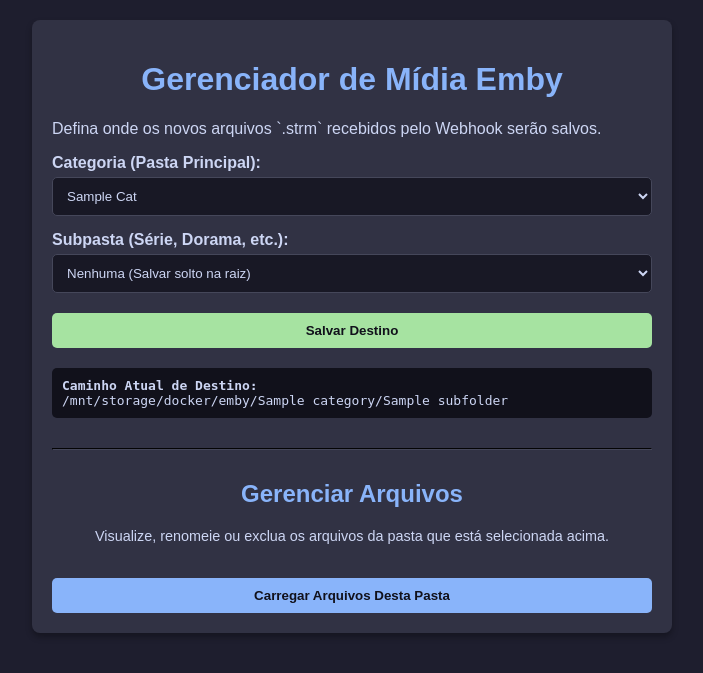
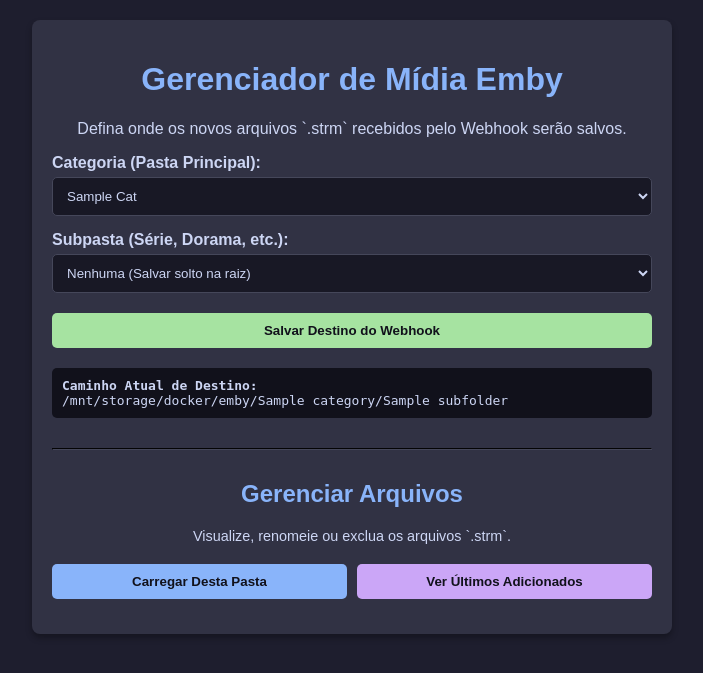
Before and after one commit to kabaweb/emby-strm-manager, a FastAPI app: template templates/index.html in a window 1280 px wide. Shown: the top 673 px of the page, without its empty margins (288-991 px from the left). Run offline with FastAPI, Linux system fonts and the light colour scheme; the template is opened without the code that fills it: most values are stand-ins (such as "Sample title", 1, 10 or a date in 2020).

Commit message:
Add listagem de arquivos recentes e filtro strm

```diff
--- a/app.py
+++ b/app.py
@@ -96,10 +96,43 @@ async def list_files(category: str, subfolder: str = ""):
     if not os.path.exists(target_dir):
         return {"files": []}
 
-    # Lista apenas os arquivos (ignora pastas)
-    files = [f for f in os.listdir(target_dir) if os.path.isfile(os.path.join(target_dir, f))]
+    # FILTRO: Lista apenas os arquivos que terminam com .strm (ignora pastas e outros arquivos)
+    files = [f for f in os.listdir(target_dir) if os.path.isfile(os.path.join(target_dir, f)) and f.endswith('.strm')]
     files.sort()
     return {"files": files}
+
+@app.get("/recent-files", dependencies=[Depends(verify_credentials)])
+async def get_recent_files(limit: int = 15):
+    recent_files = []
+
+    # Percorre todas as categorias configuradas
+    for category in CATEGORIES:
+        cat_path = os.path.join(BASE_DIR, category)
+        if not os.path.exists(cat_path):
+            continue
+
+        # Vasculha a categoria e suas subpastas
+        for root, dirs, files in os.walk(cat_path):
+            for file in files:
+                if file.endswith('.strm'):
+                    full_path = os.path.join(root, file)
+
+                    # Descobre o nome da subpasta (se houver)
+                    rel_path = os.path.relpath(root, cat_path)
+                    subfolder = "" if rel_path == "." else rel_path
+
+                    # Pega a data de modificação do arquivo
+                    mtime = os.path.getmtime(full_path)
+                    recent_files.append({
+                        "file_name": file,
+                        "category": category,
+                        "subfolder": subfolder.replace('\\', '/'), # Garante o formato correto
+                        "mtime": mtime
+                    })
+
+    # Ordena dos mais recentes para os mais antigos e pega o limite
+    recent_files.sort(key=lambda x: x["mtime"], reverse=True)
+    return {"files": recent_files[:limit]}
 
 @app.post("/rename-file", dependencies=[Depends(verify_credentials)])
 async def rename_file(payload: FileActionPayload):
--- a/templates/index.html
+++ b/templates/index.html
@@ -11,10 +11,14 @@
         h2 { font-size: 1.5em; margin-top: 30px; }
         label { display: block; margin-top: 15px; font-weight: bold; }
         select, input, button { width: 100%; padding: 10px; margin-top: 5px; border-radius: 5px; border: 1px solid #45475a; background: #181825; color: #cdd6f4; box-sizing: border-box; }
-        button { background-color: #a6e3a1; color: #11111b; font-weight: bold; cursor: pointer; border: none; margin-top: 20px; }
+        button { background-color: #a6e3a1; color: #11111b; font-weight: bold; cursor: pointer; border: none; margin-top: 20px; transition: background-color 0.2s; }
         button:hover { background-color: #94e2d5; }
+
         .btn-blue { background-color: #89b4fa; }
         .btn-blue:hover { background-color: #74c7ec; }
+        .btn-purple { background-color: #cba6f7; }
+        .btn-purple:hover { background-color: #b4befe; }
+
         #message { margin-top: 15px; text-align: center; font-weight: bold; color: #a6e3a1; }
         .current-path { background: #11111b; padding: 10px; border-radius: 5px; margin-top: 20px; font-family: monospace; }
         #new_subfolder_div { display: none; margin-top: 10px; padding: 10px; border-left: 3px solid #89b4fa; background: #1e1e2e;}
@@ -22,7 +26,11 @@
         /* Estilos para a lista de arquivos */
         .file-list { list-style: none; padding: 0; margin-top: 15px; }
         .file-item { background: #181825; padding: 10px; margin-bottom: 8px; border-radius: 5px; display: flex; justify-content: space-between; align-items: center; word-break: break-all; }
+        .file-item-col { flex-direction: column; align-items: flex-start; }
+        .file-item-header { width: 100%; display: flex; justify-content: space-between; align-items: center; }
+        .file-info { flex: 1; padding-right: 10px; }
         .file-actions { display: flex; gap: 5px; margin-left: 10px; flex-shrink: 0; }
+
         .btn-rename { background-color: #f9e2af; margin-top: 0; width: auto; padding: 5px 10px; font-size: 0.9em; }
         .btn-rename:hover { background-color: #f2cd32; }
         .btn-delete { background-color: #f38ba8; margin-top: 0; width: auto; padding: 5px 10px; font-size: 0.9em; }
@@ -32,7 +40,7 @@
 <body>
     <div class="container">
         <h1>Gerenciador de Mídia Emby</h1>
-        <p>Defina onde os novos arquivos `.strm` recebidos pelo Webhook serão salvos.</p>
+        <p style="text-align: center;">Defina onde os novos arquivos `.strm` recebidos pelo Webhook serão salvos.</p>
 
         <form id="configForm">
             <label for="category">Categoria (Pasta Principal):</label>
@@ -52,7 +60,7 @@
                 <input type="text" id="new_subfolder" name="new_subfolder" placeholder="Ex: Game of Thrones (2011)">
             </div>
 
-            <button type="submit">Salvar Destino</button>
+            <button type="submit">Salvar Destino do Webhook</button>
         </form>
 
         <div id="message"></div>
@@ -65,9 +73,12 @@
         <hr style="margin: 30px 0; border-color: #45475a;">
 
         <h2>Gerenciar Arquivos</h2>
-        <p style="text-align: center; font-size: 0.9em;">Visualize, renomeie ou exclua os arquivos da pasta que está selecionada acima.</p>
+        <p style="text-align: center; font-size: 0.9em; margin-bottom: 20px;">Visualize, renomeie ou exclua os arquivos `.strm`.</p>
 
-        <button type="button" class="btn-blue" onclick="loadFiles()">Carregar Arquivos Desta Pasta</button>
+        <div style="display: flex; gap: 10px; margin-bottom: 15px;">
+            <button type="button" class="btn-blue" style="margin-top: 0;" onclick="loadFiles()">Carregar Desta Pasta</button>
+            <button type="button" class="btn-purple" style="margin-top: 0;" onclick="loadRecentFiles()">Ver Últimos Adicionados</button>
+        </div>
 
         <div id="file-container">
             </div>
@@ -82,6 +93,7 @@
 
         const currentSubfolder = "{{ current_config.subfolder }}";
 
+        // Carrega as subpastas da categoria selecionada
         async function loadSubfolders(category) {
             const res = await fetch(`/subfolders/${category}`);
             const data = await res.json();
@@ -103,10 +115,11 @@
 
             checkNewSubfolderToggle();
 
-            // Limpa a lista de arquivos ao mudar de pasta
+            // Limpa a lista de arquivos ao mudar de pasta na interface
             document.getElementById('file-container').innerHTML = '';
         }
 
+        // Exibe ou oculta o input de nova subpasta
         function checkNewSubfolderToggle() {
             if (subfolderSelect.value === 'NEW') {
                 newSubfolderDiv.style.display = 'block';
@@ -116,13 +129,14 @@
                 newSubfolderInput.required = false;
                 newSubfolderInput.value = "";
             }
-            // Limpa a lista de arquivos ao mudar de pasta
             document.getElementById('file-container').innerHTML = '';
         }
 
+        // Eventos dos selects
         categorySelect.addEventListener('change', (e) => loadSubfolders(e.target.value));
         subfolderSelect.addEventListener('change', checkNewSubfolderToggle);
 
+        // Submissão do form para salvar destino
         document.getElementById('configForm').addEventListener('submit', async (e) => {
             e.preventDefault();
             const formData = new FormData(e.target);
@@ -148,7 +162,7 @@
 
         // --- FUNÇÕES DE GERENCIAMENTO DE ARQUIVOS --- //
 
-        // Pegar a categoria e subpasta atualmente selecionadas nos campos
+        // Obtém o destino atual selecionado no form
         function getCurrentTarget() {
             const category = categorySelect.value;
             let subfolder = subfolderSelect.value;
@@ -156,28 +170,31 @@
             return { category, subfolder: subfolder || "" };
         }
 
+        // Carrega arquivos da pasta atualmente selecionada
         async function loadFiles() {
             const target = getCurrentTarget();
+            const container = document.getElementById('file-container');
+            container.innerHTML = '<p style="text-align:center; margin-top:20px;">Carregando...</p>';
+
             const res = await fetch(`/list-files?category=${encodeURIComponent(target.category)}&subfolder=${encodeURIComponent(target.subfolder)}`);
             const data = await res.json();
 
-            const container = document.getElementById('file-container');
-
             if (!data.files || data.files.length === 0) {
-                container.innerHTML = '<p style="text-align:center; margin-top:20px;">Nenhum arquivo encontrado nesta pasta.</p>';
+                container.innerHTML = '<p style="text-align:center; margin-top:20px;">Nenhum arquivo .strm encontrado nesta pasta.</p>';
                 return;
             }
 
-            let html = '<ul class="file-list">';
+            let html = '<h3 style="color: #89b4fa; text-align: center; font-size: 1.1em;">Arquivos na pasta atual</h3><ul class="file-list">';
             data.files.forEach(file => {
-                // Escapando aspas simples para não quebrar as funções onclick
                 const safeFile = file.replace(/'/g, "\\'");
+                const safeCat = target.category.replace(/'/g, "\\'");
+                const safeSub = target.subfolder.replace(/'/g, "\\'");
                 html += `
                     <li class="file-item">
-                        <span>${file}</span>
+                        <span class="file-info">${file}</span>
                         <div class="file-actions">
-                            <button type="button" class="btn-rename" onclick="renameFile('${safeFile}')">Renomear</button>
-                            <button type="button" class="btn-delete" onclick="deleteFile('${safeFile}')">Excluir</button>
+                            <button type="button" class="btn-rename" onclick="renameFile('${safeCat}', '${safeSub}', '${safeFile}', false)">Renomear</button>
+                            <button type="button" class="btn-delete" onclick="deleteFile('${safeCat}', '${safeSub}', '${safeFile}', false)">Excluir</button>
                         </div>
                     </li>
                 `;
@@ -186,22 +203,59 @@
             container.innerHTML = html;
         }
 
-       async function renameFile(oldName) {
-            // Remove a extensão .strm do nome atual para facilitar a edição
+        // Carrega os últimos arquivos adicionados no servidor inteiro
+        async function loadRecentFiles() {
+            const container = document.getElementById('file-container');
+            container.innerHTML = '<p style="text-align:center; margin-top:20px;">Carregando arquivos recentes...</p>';
+
+            const res = await fetch(`/recent-files`);
+            const data = await res.json();
+
+            if (!data.files || data.files.length === 0) {
+                container.innerHTML = '<p style="text-align:center; margin-top:20px;">Nenhum arquivo .strm encontrado no servidor.</p>';
+                return;
+            }
+
+            let html = '<h3 style="color: #cba6f7; text-align: center; font-size: 1.1em;">Últimos 15 arquivos modificados/criados</h3><ul class="file-list">';
+            data.files.forEach(item => {
+                const safeFile = item.file_name.replace(/'/g, "\\'");
+                const safeCat = item.category.replace(/'/g, "\\'");
+                const safeSub = item.subfolder.replace(/'/g, "\\'");
+                let locationText = item.subfolder ? `${item.category} / ${item.subfolder}` : `${item.category} (Raiz)`;
+
+                html += `
+                    <li class="file-item file-item-col">
+                        <div class="file-item-header">
+                            <span class="file-info">
+                                <strong>${item.file_name}</strong><br>
+                                <small style="color: #a6adc8;">Pasta: ${locationText}</small>
+                            </span>
+                            <div class="file-actions">
+                                <button type="button" class="btn-rename" onclick="renameFile('${safeCat}', '${safeSub}', '${safeFile}', true)">Renomear</button>
+                                <button type="button" class="btn-delete" onclick="deleteFile('${safeCat}', '${safeSub}', '${safeFile}', true)">Excluir</button>
+                            </div>
+                        </div>
+                    </li>
+                `;
+            });
+            html += '</ul>';
+            container.innerHTML = html;
+        }
+
+        // Renomeia o arquivo
+        async function renameFile(category, subfolder, oldName, isRecentList) {
             const nomeSemExtensao = oldName.replace('.strm', '');
-
             const novoNomeInput = prompt("Digite o novo nome para o arquivo (a extensão .strm será adicionada automaticamente):", nomeSemExtensao);
 
-            if (novoNomeInput === null || novoNomeInput.trim() === "") return; // Cancelou ou deixou em branco
-            if (novoNomeInput === nomeSemExtensao) return; // Não alterou nada
+            if (novoNomeInput === null || novoNomeInput.trim() === "") return;
+            if (novoNomeInput === nomeSemExtensao) return;
 
-            const target = getCurrentTarget();
             const res = await fetch('/rename-file', {
                 method: 'POST',
                 headers: { 'Content-Type': 'application/json' },
                 body: JSON.stringify({
-                    category: target.category,
-                    subfolder: target.subfolder,
+                    category: category,
+                    subfolder: subfolder,
                     file_name: oldName,
                     new_name: novoNomeInput
                 })
@@ -209,37 +263,46 @@
 
             const result = await res.json();
             if (result.status === 'success') {
-                alert(result.message);
-                loadFiles(); // Recarrega a lista para mostrar o novo nome
+                // Atualiza a lista correta após renomear
+                if (isRecentList) {
+                    loadRecentFiles();
+                } else {
+                    loadFiles();
+                }
             } else {
                 alert("Erro ao renomear: " + result.message);
             }
         }
 
-        async function deleteFile(fileName) {
+        // Exclui o arquivo
+        async function deleteFile(category, subfolder, fileName, isRecentList) {
             const confirmacao = confirm(`ATENÇÃO!\nTem certeza que deseja EXCLUIR DEFINITIVAMENTE o arquivo:\n"${fileName}"?\n\nEsta ação não pode ser desfeita.`);
             if (!confirmacao) return;
 
-            const target = getCurrentTarget();
             const res = await fetch('/delete-file', {
                 method: 'POST',
                 headers: { 'Content-Type': 'application/json' },
                 body: JSON.stringify({
-                    category: target.category,
-                    subfolder: target.subfolder,
+                    category: category,
+                    subfolder: subfolder,
                     file_name: fileName
                 })
             });
 
             const result = await res.json();
             if (result.status === 'success') {
-                loadFiles(); // Recarrega a lista, o arquivo sumirá
+                // Atualiza a lista correta após excluir
+                if (isRecentList) {
+                    loadRecentFiles();
+                } else {
+                    loadFiles();
+                }
             } else {
                 alert("Erro ao excluir: " + result.message);
             }
         }
 
-        // Carrega inicial
+        // Carregamento inicial das pastas do form
         loadSubfolders(categorySelect.value);
     </script>
 </body>
```
